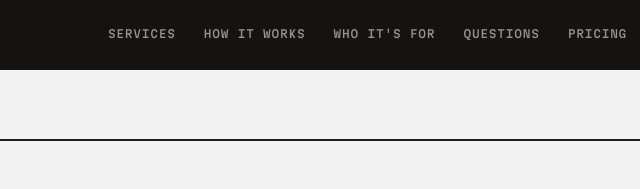
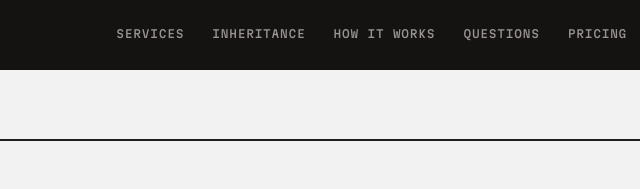
Before and after one commit to simong27-afk/KeyCompass, a plain HTML site: page guides/index.html in a window 1280 px wide. Shown: the top 189 px of the page, 324-964 px from the left. Drawn offline with Linux system fonts and the light colour scheme.

Commit message:
Swap Who it's for for Inheritance in the desktop nav

```diff
--- a/guides/index.html
+++ b/guides/index.html
@@ -136,8 +136,8 @@
     </a>
     <nav class="hdr__nav" aria-label="Primary">
       <a href="/#services">Services</a>
+      <a href="/inheritance">Inheritance</a>
       <a href="/#method">How it works</a>
-      <a href="/#who">Who it's for</a>
       <a href="/#faq">Questions</a>
       <a href="/pricing">Pricing</a>
       <a href="/guides/">Guides</a>
```
Also changed, not shown: about.html (+1 -1 lines), agents.html (+1 -1 lines), contact.html (+1 -1 lines), guides/bip39-passphrase.html (+1 -1 lines), guides/crypto-inheritance-uk.html (+1 -1 lines), guides/crypto-scams-uk.html (+1 -1 lines), guides/move-crypto-from-exchange-to-hardware-wallet.html (+1 -1 lines), guides/seed-phrase-storage.html (+1 -1 lines), guides/test-recovery-phrase-backup.html (+1 -1 lines), guides/what-is-a-seed-phrase.html (+1 -1 lines), index.html (+1 -1 lines), inheritance.html (+1 -1 lines), lost-recovery-phrase.html (+1 -1 lines), onboarding.html (+1 -1 lines), 4 more files.
